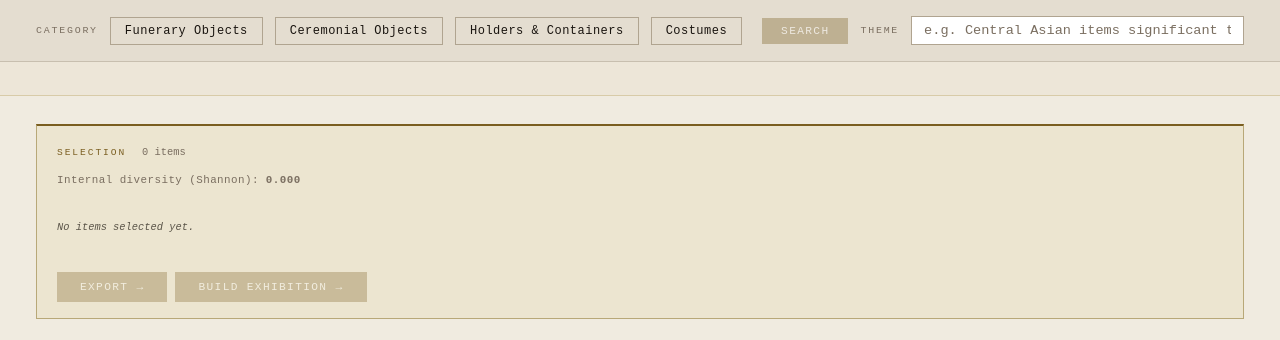
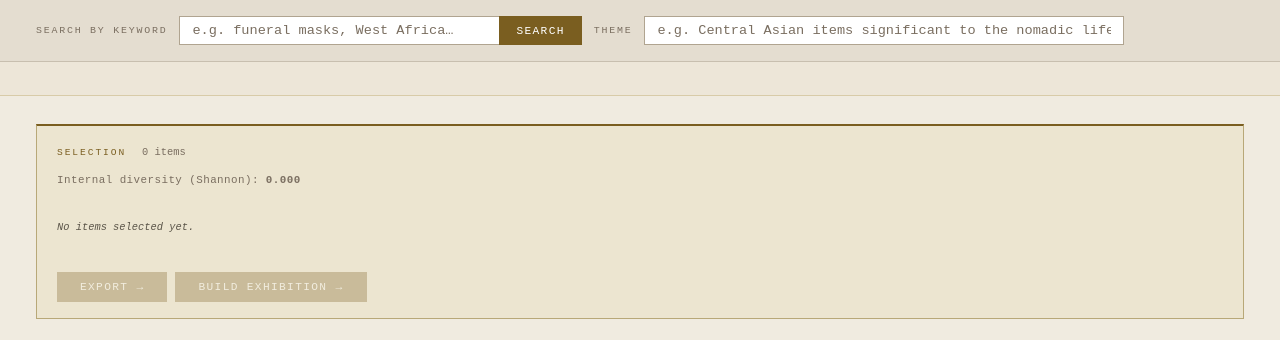
Before and after one commit to GabHoo/WereldMuseum-Sparql-Exploration, a Flask app: page / in a window 1280 px wide. Shown: the part 82-422 px from the top of the page. Run offline with Flask 2, Linux system fonts and the light colour scheme.

Commit message:
Remove category mode (CategorySelect)
Search is keyword-only now: drops the CategorySelect query generator, its
category buttons and the browser-side merging of multi-category searches,
QueryGeneration.get_categories(), CATEGORIES_FILE and
collections/wereld_museum/wereldmuseum_categories.json.
QUERY_GENERATION now defaults to concept_query.

Co-Authored-By: Claude Opus 5.5 <noreply@anthropic.com>

```diff
--- a/app.py
+++ b/app.py
@@ -44,11 +44,8 @@ def _build_pool(artifacts: list[Artifact]) -> list:
 
 @app.route("/")
 def index():
-    t2s = MODULES["query_generation"]
     return render_template(
         "index.html",
-        query_generation_mode=MODULES["query_generation_key"],
-        categories=t2s.get_categories(),
         n_per_batch=config.N_PER_BATCH,
         chat_model_key=MODULES.get("chat_model_key"),
     )
--- a/collections/wereld_museum/wereldmuseum_categories.json
+++ /dev/null
@@ -1,6 +0,0 @@
-{
-  "Funerary Objects":     "https://hdl.handle.net/20.500.11840/termmaster10068883",
-  "Ceremonial Objects":   "https://hdl.handle.net/20.500.11840/termmaster10068882",
-  "Holders & Containers": "https://hdl.handle.net/20.500.11840/termmaster10070376",
-  "Costumes":             "https://hdl.handle.net/20.500.11840/termmaster10069572"
-}
--- a/config.py
+++ b/config.py
@@ -19,7 +19,6 @@ load_dotenv()
 
 REGISTRY = {
     "query_generation": {
-        "category_select":  "modules.query_generation.category_select.CategorySelect",
         "concept_query":    "modules.query_generation.concept_query.ConceptQuery",
         # Legacy alias: before the matcher/query split this key named the
         # combined module. Kept so existing .env files keep working.
@@ -67,8 +66,6 @@ N_PER_BATCH = int(os.getenv("N_PER_BATCH", "9"))
 
 def _build_query_generation(key: str):
     cls = _load_class("query_generation", key)
-    if key == "category_select":
-        return cls(categories_file=os.getenv("CATEGORIES_FILE", ""))
     if key in ("concept_query", "keyword_matching"):
         return cls(matcher=_build_concept_matcher(os.getenv("CONCEPT_MATCHER", "thesaurus")))
     return cls()
@@ -191,7 +188,7 @@ def _build_curation_assistant(chat_key: str):
 
 
 def build_modules() -> dict:
-    qg_key  = os.getenv("QUERY_GENERATION", "category_select")
+    qg_key  = os.getenv("QUERY_GENERATION", "concept_query")
     kb_key  = os.getenv("KNOWLEDGE_BASE", "sparql_endpoint")
     sel_key = os.getenv("SELECTION", "random")
     exp_key = os.getenv("EXPORTER", "json")
@@ -209,7 +206,6 @@ def build_modules() -> dict:
         "exporter":             _build_exporter(exp_key),
         "exhibition_builder":   _build_exhibition_builder(eb_key),
         "logger":               _build_logger(),
-        "query_generation_key": qg_key,
     }
     if re_key:
         modules["retrieval_evaluator"] = _build_retrieval_evaluator(re_key, knowledge_base)
--- a/modules/query_generation/_stub.py
+++ b/modules/query_generation/_stub.py
@@ -15,10 +15,9 @@ class MyQueryGeneration(QueryGeneration):
 
     def convert(self, nl_query: str, context: dict) -> str:
         """
-        nl_query : user input string (category name, keyword, or free text)
+        nl_query : user input string (keyword or free text)
         context  : dict from config — contains whatever graph-specific data
                    this implementation needs, e.g.:
-                     context["categories"]        → {label: uri}
                      context["sparql_template"]   → SPARQL template override
                      context["schema_snippet"]    → ontology snippet for LLM prompts
 
--- a/templates/index.html
+++ b/templates/index.html
@@ -71,26 +71,6 @@
       text-transform: uppercase;
       color: var(--text-muted);
       flex-shrink: 0;
-    }
-
-    .cat-btn {
-      background: transparent;
-      border: 1px solid #b0a490;
-      color: var(--text-on-dark);
-      font-family: var(--mono);
-      font-size: 0.75rem;
-      padding: 6px 14px;
-      cursor: pointer;
-      letter-spacing: 0.04em;
-      transition: background 0.12s, border-color 0.12s, color 0.12s;
-    }
-
-    .cat-btn:hover { border-color: var(--accent); color: var(--accent); }
-
-    .cat-btn.active {
-      background: var(--accent);
-      border-color: var(--accent);
-      color: #fff;
     }
 
     #keyword-wrap { display: flex; }
@@ -466,22 +446,6 @@
     #next-btn:disabled,
     #prev-btn:disabled { opacity: 0.28; cursor: default; }
 
-    #cat-search-btn {
-      margin-left: 8px;
-      background: var(--accent);
-      border: 1px solid var(--accent);
-      color: #fff;
-      font-family: var(--mono);
-      font-size: 0.7rem;
-      letter-spacing: 0.12em;
-      text-transform: uppercase;
-      padding: 6px 18px;
-      cursor: pointer;
-      transition: background 0.12s;
-    }
-    #cat-search-btn:hover:not(:disabled) { background: var(--accent-light); }
-    #cat-search-btn:disabled { opacity: 0.35; cursor: default; }
-
     #status-msg {
       font-size: 0.65rem;
       color: var(--text-muted);
@@ -670,13 +634,6 @@
 </header>
 
 <div id="query-bar">
-  {% if query_generation_mode == 'category_select' %}
-    <label>Category</label>
-    {% for cat in categories %}
-      <button class="cat-btn" data-cat="{{ cat }}">{{ cat }}</button>
-    {% endfor %}
-    <button id="cat-search-btn" disabled>Search</button>
-  {% else %}
   <label>Search by keyword</label>
   <form id="kw-form">
     <div id="keyword-wrap">
@@ -684,7 +641,6 @@
       <button class="search-btn" type="submit">Search</button>
     </div>
   </form>
-  {% endif %}
   <label for="theme-input">Theme</label>
   <input id="theme-input" type="text" maxlength="200" autocomplete="off"
          placeholder="e.g. Central Asian items significant to the nomadic lifestyle">
@@ -756,7 +712,6 @@
 
 <script>
   const N = {{ n_per_batch }};
-  const MODE = "{{ query_generation_mode }}";
 
   /* ── State ──────────────────────────────────────────────────────────── */
   let pool           = [];   // full result pool for current search
@@ -765,7 +720,6 @@
   let currentConcepts = [];  // concepts from /search: [{label, uri, feature}]
   let meta     = { query: '', sparql: '', exhibition_theme: '' };
   let serverHistory = { accepted: [], rejected: [], seen: [] };
-  let selectedCats  = new Set();  // category_select mode: active category buttons
 
   // Batch navigation: each entry is {displayed: [...], choices: {id: 'yes'|'no'}}
   // batchIdx points at what's currently shown; only atFrontier() triggers server calls.
@@ -795,7 +749,7 @@
   const featureStats    = document.getElementById('feature-stats');
   const errArea     = document.getElementById('err-area');
   const themeInput  = document.getElementById('theme-input');
-  const keywordInput = document.getElementById('keyword-input');  // null in category_select mode
+  const keywordInput = document.getElementById('keyword-input');
 
   /* ── Helpers ────────────────────────────────────────────────────────── */
   // Curator's framing of the exhibition, e.g. "items significant to nomadic life"
@@ -863,18 +817,6 @@
   function shortId(id)   { return id.split('/').pop() || id; }
   function clearErr()    { errArea.innerHTML = ''; }
   function showErr(msg)  { errArea.innerHTML = `<p class="err">${esc(msg)}</p>`; }
-
-  function mergePools(pools) {
-    const seen = new Set();
-    const out  = [];
-    for (const p of pools) {
-      for (const item of p) {
-        const key = item.id;  // one pool item per artifact
-        if (!seen.has(key)) { seen.add(key); out.push(item); }
-      }
-    }
-    return out;
-  }
 
   /* ── Nav button state ───────────────────────────────────────────────── */
   function updateNav() {
@@ -1146,15 +1088,14 @@
   }
 
   /* ── Search ─────────────────────────────────────────────────────────── */
-  async function doSearch(queries) {
+  async function doSearch(query) {
     clearErr();
     statusMsg.textContent = 'Querying…';
     featureStats.hidden = true;
     currentConcepts = [];
     prevBtn.disabled = true;
     nextBtn.disabled = true;
-    if (queries.length === 1) showConceptsLoading();
-    else conceptTags.hidden = true;
+    showConceptsLoading();
 
     // Reset navigation; selected persists intentionally
     batches       = [];
@@ -1162,50 +1103,22 @@
     serverHistory = { accepted: [], rejected: [], seen: [] };
 
     try {
-      let firstPool, firstDisplayed, firstSparql, firstMetrics = null;
-
-      if (queries.length === 1) {
       const r = await fetch('/search', {
         method: 'POST',
         headers: { 'Content-Type': 'application/json' },
-          body: JSON.stringify({ query: queries[0], n: N, exhibition_theme: exhibitionTheme() }),
+        body: JSON.stringify({ query, n: N, exhibition_theme: exhibitionTheme() }),
       });
       const d = await r.json();
-        if (!r.ok) { renderConcepts(d.concepts || []); throw new Error(d.error || 'Search failed'); }
       renderConcepts(d.concepts || []);
+      if (!r.ok) throw new Error(d.error || 'Search failed');
       currentConcepts = d.concepts || [];
-        firstPool      = d.pool;
-        firstDisplayed = d.displayed;
-        firstSparql    = d.sparql;
-        firstMetrics   = d.metrics || null;
-      } else {
-        // Parallel requests for each category, then merge pools
-        const results = await Promise.all(queries.map(q =>
-          fetch('/search', {
-            method: 'POST',
-            headers: { 'Content-Type': 'application/json' },
-            body: JSON.stringify({ query: q, n: N, exhibition_theme: exhibitionTheme() }),
-          }).then(r => r.json())
-        ));
-        firstPool   = mergePools(results.map(d => d.pool));
-        firstSparql = results.map(d => d.sparql).join('\n--- next query ---\n');
-        // Ask the server's SelectionStrategy to pick the first batch
-        const nr = await fetch('/next', {
-          method: 'POST',
-          headers: { 'Content-Type': 'application/json' },
-          body: JSON.stringify({ pool: firstPool, n: N, history: serverHistory }),
-        });
-        const nd = await nr.json();
-        if (!nr.ok) throw new Error(nd.error || 'Failed to get first batch');
-        firstDisplayed = nd.displayed;
-      }
 
-      pool = firstPool;
-      meta = { query: queries.join(' + '), sparql: firstSparql, exhibition_theme: exhibitionTheme() };
-      currentMetrics = firstMetrics || null;
-      serverHistory.seen = firstDisplayed.map(i => i.id);
+      pool = d.pool;
+      meta = { query, sparql: d.sparql, exhibition_theme: exhibitionTheme() };
+      currentMetrics = d.metrics || null;
+      serverHistory.seen = d.displayed.map(i => i.id);
 
-      batches  = [{ displayed: firstDisplayed }];
+      batches  = [{ displayed: d.displayed }];
       batchIdx = 0;
 
       poolSection.hidden = false;
@@ -1365,9 +1278,8 @@
       : [];
     const state = {
       pool, selected, currentMetrics, currentConcepts, meta, serverHistory, batches, batchIdx,
-      keyword: keywordInput ? keywordInput.value : '',
+      keyword: keywordInput.value,
       theme: themeInput.value,
-      cats: [...selectedCats],
       chat,
     };
     try {
@@ -1388,12 +1300,8 @@
     serverHistory   = state.serverHistory || serverHistory;
     batches         = state.batches || [];
     batchIdx        = state.batchIdx ?? -1;
-    if (keywordInput) keywordInput.value = state.keyword || '';
+    keywordInput.value = state.keyword || '';
     themeInput.value = state.theme || '';
-    selectedCats = new Set(state.cats || []);
-    document.querySelectorAll('.cat-btn').forEach(b => b.classList.toggle('active', selectedCats.has(b.dataset.cat)));
-    const catSearchBtn = document.getElementById('cat-search-btn');
-    if (catSearchBtn) catSearchBtn.disabled = selectedCats.size === 0;
     if (chatWindow) for (const m of state.chat || []) addChatMsg(m.role, m.text);
 
     renderConcepts(currentConcepts);
@@ -1415,33 +1323,11 @@
   exhibitionBtn.addEventListener('click', buildExhibition);
   if (chatForm) chatForm.addEventListener('submit', sendChat);
 
-  if (MODE === 'category_select') {
-    const catSearchBtn = document.getElementById('cat-search-btn');
-
-    document.querySelectorAll('.cat-btn').forEach(btn => {
-      btn.addEventListener('click', () => {
-        const cat = btn.dataset.cat;
-        if (selectedCats.has(cat)) {
-          selectedCats.delete(cat);
-          btn.classList.remove('active');
-        } else {
-          selectedCats.add(cat);
-          btn.classList.add('active');
-        }
-        catSearchBtn.disabled = selectedCats.size === 0;
-      });
-    });
-
-    catSearchBtn.addEventListener('click', () => {
-      if (selectedCats.size > 0) doSearch([...selectedCats]);
-    });
-  } else {
   document.getElementById('kw-form').addEventListener('submit', e => {
     e.preventDefault();
     const q = keywordInput.value.trim();
-      if (q) doSearch([q]);
+    if (q) doSearch(q);
   });
-  }
 
   restoreSession();
 </script>
```
Also changed, not shown: DESIGN.md (+7 -15 lines), modules/base.py (+1 -8 lines), modules/query_generation/category_select.py (deleted, +0 -73 lines), README.md, 1 other file. Lines whose indentation alone changed are shown as unchanged.
